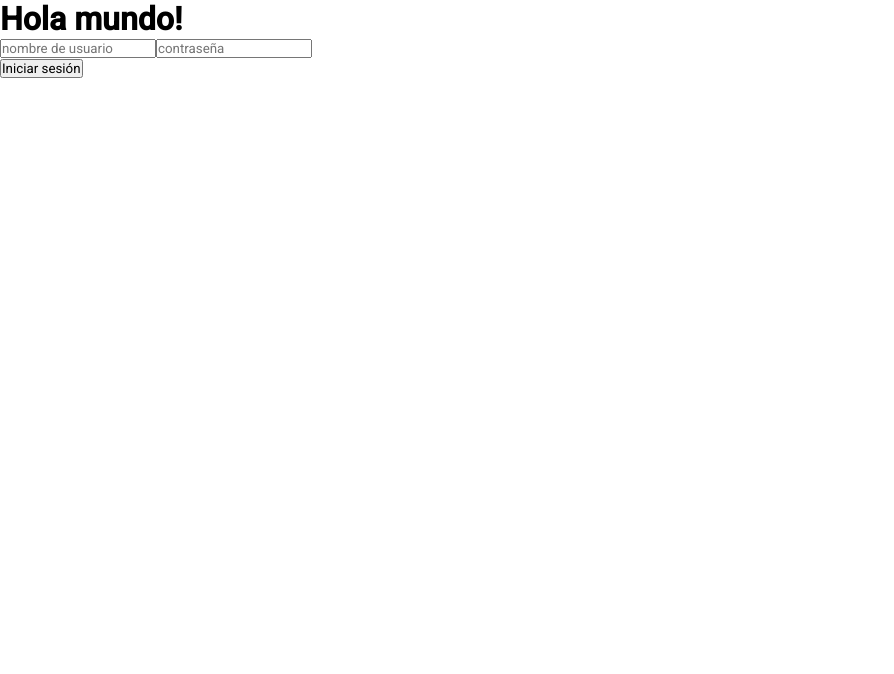
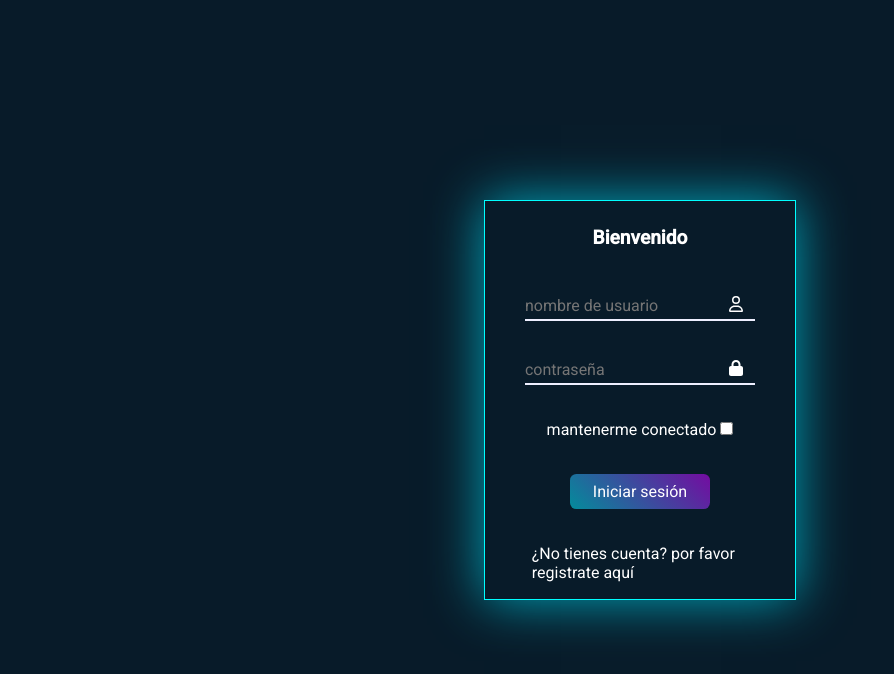
Before and after one commit to fer3443/administrador-de-tareas, a React (Vite) app: page /home in a window 1280 px wide. Shown: the top 674 px of the page, without its empty margins (0-894 px from the left). Built offline with nearby package versions, Linux system fonts and the light colour scheme.

Commit message:
componentes de inicio, login y loader agregados

```diff
--- a/src/App.jsx
+++ b/src/App.jsx
@@ -1,11 +1,12 @@
 import "./App.css";
+import { Home } from "./components/inicio/Home";
+import { Loader } from "./components/loader/Loader";
 import { Login } from "./components/login/Login";
 
 function App() {
   return (
     <>
-      <h1>Hola mundo!</h1>
-      <Login/>
+      <Login />
     </>
   );
 }
--- /dev/null
+++ b/src/components/inicio/Home.jsx
@@ -0,0 +1,10 @@
+import React from "react";
+import "../inicio/Home.css";
+export const Home = () => {
+  return (
+    <header>
+      <h1>Bienvenido a su administrador de tareas!</h1>
+			<h4>Sesion iniciada como: username</h4>
+    </header>
+  );
+};
--- /dev/null
+++ b/src/components/loader/Loader.css
@@ -0,0 +1,45 @@
+.section-loader {
+    width: 100%;
+    height: 100vh;
+    display: grid;
+    place-content: center;
+	background-color: #081b29;
+    position: fixed;
+    top: 0;
+    left: 0;
+    z-index: 1;
+}
+.loader {
+    width: 48px;
+    height: 48px;
+    border-radius: 50%;
+    position: relative;
+    animation: rotate 1s linear infinite
+  }
+  .loader::before , .loader::after {
+    content: "";
+    box-sizing: border-box;
+    position: absolute;
+    inset: 0px;
+    border-radius: 50%;
+    border: 5px solid #FFF;
+    animation: prixClipFix 2s linear infinite ;
+  }
+  .loader::after{
+    border-color: #FF3D00;
+    animation: prixClipFix 2s linear infinite , rotate 0.5s linear infinite reverse;
+    inset: 6px;
+  }
+
+  @keyframes rotate {
+    0%   {transform: rotate(0deg)}
+    100%   {transform: rotate(360deg)}
+  }
+
+  @keyframes prixClipFix {
+      0%   {clip-path:polygon(50% 50%,0 0,0 0,0 0,0 0,0 0)}
+      25%  {clip-path:polygon(50% 50%,0 0,100% 0,100% 0,100% 0,100% 0)}
+      50%  {clip-path:polygon(50% 50%,0 0,100% 0,100% 100%,100% 100%,100% 100%)}
+      75%  {clip-path:polygon(50% 50%,0 0,100% 0,100% 100%,0 100%,0 100%)}
+      100% {clip-path:polygon(50% 50%,0 0,100% 0,100% 100%,0 100%,0 0)}
+  }
--- /dev/null
+++ b/src/components/loader/Loader.jsx
@@ -0,0 +1,9 @@
+import React from "react";
+import "../loader/Loader.css";
+export const Loader = () => {
+  return (
+    <section className="section-loader">
+      <span class="loader"></span>
+    </section>
+  );
+};
--- /dev/null
+++ b/src/components/login/Login.css
@@ -0,0 +1,60 @@
+.section-login {
+    width: 100%;
+    height: 100vh;
+    display: grid;
+    place-content: center;
+}
+.form-login {
+    border: 1px solid #00ffff;
+    box-shadow: 0 0 50px 0 #00a6bc;
+    height: 50vh;
+    display: flex;
+    flex-direction: column;
+    align-items: center;
+    justify-content: space-around;
+    margin: .5rem;
+}
+.section-title {
+    font-size: 1.2rem;
+    font-weight: 700;
+    margin-block: .5rem;
+}
+.box-input {
+    position: relative;
+    width: 230px;
+    border-bottom: 2px solid #eeefff;
+    outline: none;
+}
+.box-input input {
+    width: 100%;
+    font-size: 1rem;
+    padding: 4px 0;
+    border: none;
+}
+.box-input input:focus {
+    outline: none;
+}
+.icon-form, .icon-form-unlock {
+    position: absolute;
+    top: 4px;
+    right: 12px;
+}
+.hidden {
+    display: none;
+}
+.btn {
+    width: 140px;
+    padding: .5rem;
+    border-radius: .4rem;
+    background: linear-gradient(45deg, rgba(0, 238, 255, 0.534), #c800ff8f);
+    border: none;
+    font-size: 1rem;
+    cursor: pointer;
+   transition: all .4s;
+}
+.btn:hover {
+    background: linear-gradient(105deg, #0ef, #c800ff);
+}
+.form-footer {
+   width: 70%;
+}
--- a/src/components/login/Login.jsx
+++ b/src/components/login/Login.jsx
@@ -1,33 +1,50 @@
 import React, { useState } from "react";
 import { LoginUser } from "../../service/api";
-
+import { Loader } from "../loader/Loader";
+import { FontAwesomeIcon } from "@fortawesome/react-fontawesome";
+import { faUser } from "@fortawesome/free-regular-svg-icons";
+import { faLock, faUnlock } from "@fortawesome/free-solid-svg-icons";
+import "../login/Login.css";
 export const Login = () => {
   const [data, setData] = useState({
     userName: "",
     password: "",
   });
-
+  const [showPass, setShowPass] = useState(false);
+  const [loading, setLoading] = useState(false);
   function handleChange(e) {
-    const { name, value } = e.target;
-
-    setData({
-      ...data,
-      [name]: value,
-    });
+    const { name, value, type, checked } = e.target;
+    setData((prevData) => ({
+      ...prevData,
+      [name]: type === "checkbox" ? checked : value,
+    }));
   }
 
   function handleSubmit(e) {
+    setLoading(true);
     e.preventDefault();
     LoginUser({
       userName: data.userName,
       password: data.password,
     })
-      .then((res) => console.log(res))
+      .then((res) => {
+        setLoading(false);
+        console.log(res),
+          setData({
+            userName: "",
+            password: "",
+          });
+      })
       .catch((err) => console.log(err));
   }
   return (
-    <section>
-      <form action="">
+    <section className="section-login">
+      {loading ? (
+        <Loader />
+      ) : (
+        <form action="" className="form-login">
+          <span className="section-title">Bienvenido</span>
+          <div className="box-input">
             <input
               type="text"
               name="userName"
@@ -35,17 +52,49 @@ export const Login = () => {
               onChange={handleChange}
               placeholder="nombre de usuario"
             />
+            <FontAwesomeIcon icon={faUser} className="icon-form" />
+          </div>
+          <div className="box-input">
             <input
-          type="text"
+              type={showPass ? "text" : "password"}
               name="password"
               value={data.password}
               onChange={handleChange}
               placeholder="contraseña"
             />
-      </form>
-      <button type="submit" onClick={handleSubmit}>
+            <FontAwesomeIcon
+              icon={faLock}
+              className={showPass ? "icon-form hidden" : "icon-form"}
+              onClick={() => setShowPass(!showPass)}
+            />
+            <FontAwesomeIcon
+              icon={faUnlock}
+              className={
+                showPass ? "icon-form-unlock" : "icon-form-unlock hidden"
+              }
+              onClick={() => setShowPass(!showPass)}
+            />
+          </div>
+          <div className="check">
+            <label>mantenerme conectado </label>
+            <input
+              type="checkbox"
+              name="allowLS"
+              id=""
+              checked={data.allowLS}
+              onChange={handleChange}
+            />
+          </div>
+          <button type="submit" onClick={handleSubmit} className="btn">
             Iniciar sesión
           </button>
+          <div className="form-footer">
+            <p className="form-footer-txt">
+              ¿No tienes cuenta? por favor registrate aquí
+            </p>
+          </div>
+        </form>
+      )}
     </section>
   );
 };
--- a/src/index.css
+++ b/src/index.css
@@ -4,4 +4,6 @@
 	padding: 0;
 	box-sizing: border-box;
 	font-family: 'Roboto', sans-serif;
+	background-color: #081b29;
+	color: #fff;
 }
--- a/src/service/api.jsx
+++ b/src/service/api.jsx
@@ -1,25 +1,26 @@
-import { server } from "../config/server_constant"
+import { server } from "../config/server_constant";
 
-export async function LoginUser({userName, password}) {
+export async function LoginUser({ userName, password, allowLS }) {
   try {
     const body = JSON.stringify({
       userName,
-			password
-		})
+      password,
+      allowLS
+    });
     const response = await fetch(`${server.URL_CONECTION}/user/login`, {
       method: "POST",
-			headers: {"content-type":"application/json"},
-			body: body
-		})
+      headers: { "content-type": "application/json" },
+      body: body,
+    });
 
-		if(!response.ok){
-			const errorData = await response.json()
-			throw new Error(`Error ${response.status} - ${errorData.msg_error}`)
+    if (!response.ok) {
+      const errorData = await response.json();
+      throw new Error(`Error ${response.status} - ${errorData.msg_error}`);
     }
 
-		return await response.json()
+    return await response.json();
   } catch (error) {
     console.error("Error en el login ", error);
-		throw new Error("Hubo un error al iniciar sesion")
+    throw new Error("Hubo un error al iniciar sesion");
   }
 }
```
Also changed, not shown: package.json (+6 -1 lines), src/routes/HomePage.jsx (added, +11 -0 lines), src/components/inicio/Home.css (added), 1 other file (tests, documents, lock files or other folders). Lines whose indentation alone changed are shown as unchanged.
